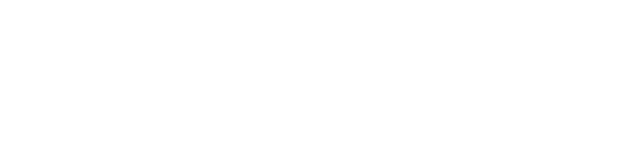
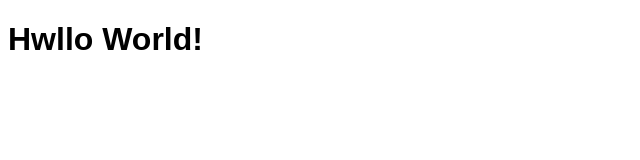
Before and after one commit to asyraf25/git-repo, a plain HTML site: page index.html in a window 1280 px wide. Shown: the whole page, without its empty margins (0-640 px from the left). Drawn offline with Linux system fonts and the light colour scheme.

Commit message:
menambah file index.html & membuat file style.css

```diff
--- a/index.html
+++ b/index.html
@@ -5,7 +5,9 @@
     <meta charset="UTF-8">
     <meta name="viewport" content="width=device-width, initial-scale=1.0">
     <title>Coba Git</title>
+    <link rel="stylesheet" href="style.css">
 </head>
+<h1>Hwllo World!</h1>
 
 <body>
 
--- /dev/null
+++ b/style.css
@@ -0,0 +1,3 @@
+body {
+    font-family: Arial, Helvetica, sans-serif;
+}
```
